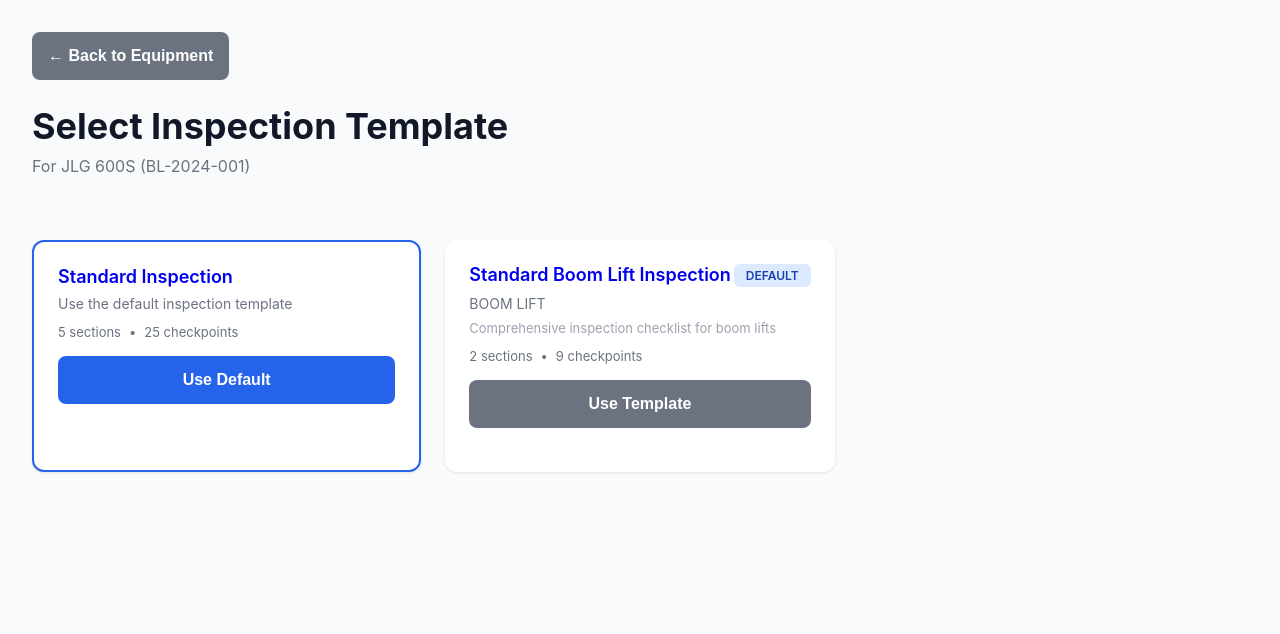
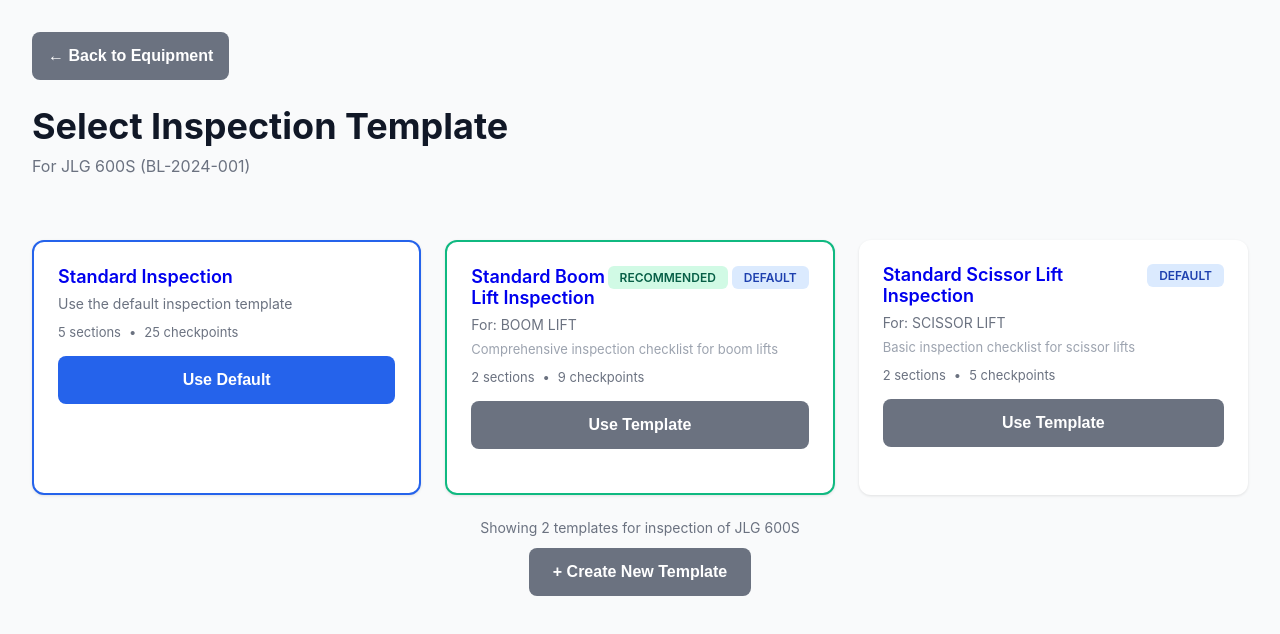
Before and after one commit to zuma-group/technical-inspection-platform, a Next.js app: page /inspect/1/select-template in a window 1280 px wide. Shown: the top 634 px of the page. Built offline with nearby package versions, Linux system fonts and the light colour scheme; no server answers.

Commit message:
feat: Enhance template selection and creation process with improved logging and sorting

```diff
--- a/app/inspect/[id]/select-template/page.tsx
+++ b/app/inspect/[id]/select-template/page.tsx
@@ -3,6 +3,7 @@ import { getTemplates } from '@/app/templates/actions'
 import { mockEquipment } from '@/lib/mock-data'
 
 export const dynamic = 'force-dynamic'
+export const revalidate = 0
 
 async function getEquipment(id: string) {
   if (!process.env.DATABASE_URL) {
@@ -26,12 +27,30 @@ export default async function SelectTemplatePage({
 }) {
   const { id } = await params
   const equipment = await getEquipment(id)
-  const templates = await getTemplates()
+  const allTemplates = await getTemplates()
 
-  // Filter templates by equipment type if available
-  const relevantTemplates = equipment
-    ? templates.filter(t => t.equipmentType === equipment.type || t.equipmentType === 'OTHER')
-    : templates
+  console.log('Equipment:', equipment?.type, equipment?.model)
+  console.log('All templates:', allTemplates.length, allTemplates.map(t => ({
+    id: t.id,
+    name: t.name,
+    type: t.equipmentType
+  })))
+
+  // Show all templates, but sort relevant ones first
+  const relevantTemplates = allTemplates.sort((a, b) => {
+    // If equipment type matches, prioritize it
+    if (equipment) {
+      const aMatches = a.equipmentType === equipment.type
+      const bMatches = b.equipmentType === equipment.type
+      if (aMatches && !bMatches) return -1
+      if (!aMatches && bMatches) return 1
+    }
+    // Then sort by default status
+    if (a.isDefault && !b.isDefault) return -1
+    if (!a.isDefault && b.isDefault) return 1
+    // Finally sort by name
+    return a.name.localeCompare(b.name)
+  })
 
   return (
     <div className="container">
@@ -78,24 +97,36 @@ export default async function SelectTemplatePage({
         </Link>
 
         {/* Custom Templates */}
-        {relevantTemplates.map(template => (
+        {relevantTemplates.map(template => {
+          const isRecommended = equipment && template.equipmentType === equipment.type
+          return (
             <Link
               key={template.id}
               href={`/inspect/${id}?template=${template.id}`}
               style={{ textDecoration: 'none' }}
             >
-            <div className="card template-card" style={{ cursor: 'pointer' }}>
+              <div className="card template-card" style={{
+                cursor: 'pointer',
+                border: isRecommended ? '2px solid #10B981' : undefined
+              }}>
                 <div style={{ marginBottom: '16px' }}>
                   <div style={{ display: 'flex', justifyContent: 'space-between', alignItems: 'start', marginBottom: '8px' }}>
                     <h2 style={{ fontSize: '18px', fontWeight: '600' }}>{template.name}</h2>
+                    <div style={{ display: 'flex', gap: '4px' }}>
+                      {isRecommended && (
+                        <span className="status-badge" style={{ background: '#D1FAE5', color: '#065F46' }}>
+                          RECOMMENDED
+                        </span>
+                      )}
                       {template.isDefault && (
                         <span className="status-badge" style={{ background: '#DBEAFE', color: '#1E40AF' }}>
                           DEFAULT
                         </span>
                       )}
                     </div>
+                  </div>
                   <p style={{ fontSize: '14px', color: '#6B7280', marginBottom: '8px' }}>
-                  {template.equipmentType.replace('_', ' ')}
+                    For: {template.equipmentType.replace(/_/g, ' ')}
                   </p>
                 {template.description && (
                   <p style={{ fontSize: '13px', color: '#9CA3AF', marginBottom: '12px' }}>
@@ -115,13 +146,14 @@ export default async function SelectTemplatePage({
               </button>
             </div>
           </Link>
-        ))}
+          )
+        })}
       </div>
 
-      {relevantTemplates.length === 0 && (
+      {allTemplates.length === 0 && (
         <div className="card" style={{ textAlign: 'center', padding: '40px 20px', marginTop: '20px' }}>
           <p style={{ color: '#6B7280', marginBottom: '20px' }}>
-            No custom templates available for this equipment type.
+            No custom templates available yet.
           </p>
           <Link href="/templates/new">
             <button className="btn btn-primary">
@@ -130,6 +162,20 @@ export default async function SelectTemplatePage({
           </Link>
         </div>
       )}
+
+      {allTemplates.length > 0 && (
+        <div style={{ textAlign: 'center', marginTop: '24px', paddingBottom: '24px' }}>
+          <p style={{ fontSize: '14px', color: '#6B7280', marginBottom: '12px' }}>
+            Showing {allTemplates.length} template{allTemplates.length !== 1 ? 's' : ''}
+            {equipment && ` for inspection of ${equipment.model}`}
+          </p>
+          <Link href="/templates/new">
+            <button className="btn btn-secondary">
+              + Create New Template
+            </button>
+          </Link>
+        </div>
+      )}
     </div>
   )
 }
--- a/app/templates/page.tsx
+++ b/app/templates/page.tsx
@@ -2,9 +2,11 @@ import Link from 'next/link'
 import { getTemplates } from './actions'
 
 export const dynamic = 'force-dynamic'
+export const revalidate = 0
 
 export default async function TemplatesPage() {
   const templates = await getTemplates()
+  console.log('Templates loaded:', templates.length, templates.map(t => ({ id: t.id, name: t.name })))
 
   return (
     <div className="container">
--- a/lib/mock-storage.ts
+++ b/lib/mock-storage.ts
@@ -112,27 +112,34 @@ if (typeof global !== 'undefined') {
 
 export const mockStorage = {
   templates: {
-    getAll: () => [...mockTemplates],
+    getAll: () => {
+      console.log('Getting all templates, count:', mockTemplates.length)
+      return [...mockTemplates]
+    },
 
     getById: (id: string) => mockTemplates.find(t => t.id === id),
 
     create: (template: Omit<MockTemplate, 'id' | 'createdAt' | 'updatedAt'>) => {
+      const timestamp = Date.now()
+      const randomId = Math.random().toString(36).substring(7)
       const newTemplate: MockTemplate = {
         ...template,
-        id: `template-${Date.now()}`,
+        id: `template-${timestamp}-${randomId}`,
         createdAt: new Date(),
         updatedAt: new Date(),
         isDefault: false,
-        sections: template.sections.map(section => ({
+        sections: template.sections.map((section, idx) => ({
           ...section,
-          id: section.id || `sec-${Date.now()}-${section.order}`,
-          checkpoints: section.checkpoints.map(cp => ({
+          id: section.id || `sec-${timestamp}-${idx}`,
+          checkpoints: section.checkpoints.map((cp, cpIdx) => ({
             ...cp,
-            id: cp.id || `cp-${Date.now()}-${cp.order}`
+            id: cp.id || `cp-${timestamp}-${idx}-${cpIdx}`
           }))
         }))
       }
       mockTemplates.push(newTemplate)
+      console.log('Template created in mock storage:', newTemplate.id, newTemplate.name)
+      console.log('Total templates now:', mockTemplates.length)
       return newTemplate
     },
 
```
Also changed, not shown: app/templates/new/page.tsx (+7 -2 lines). Lines whose indentation alone changed are shown as unchanged.
